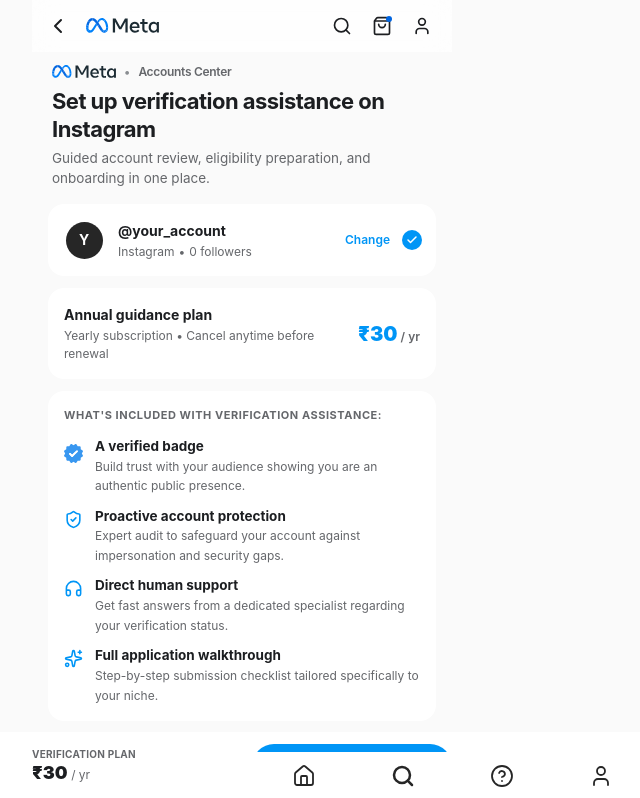
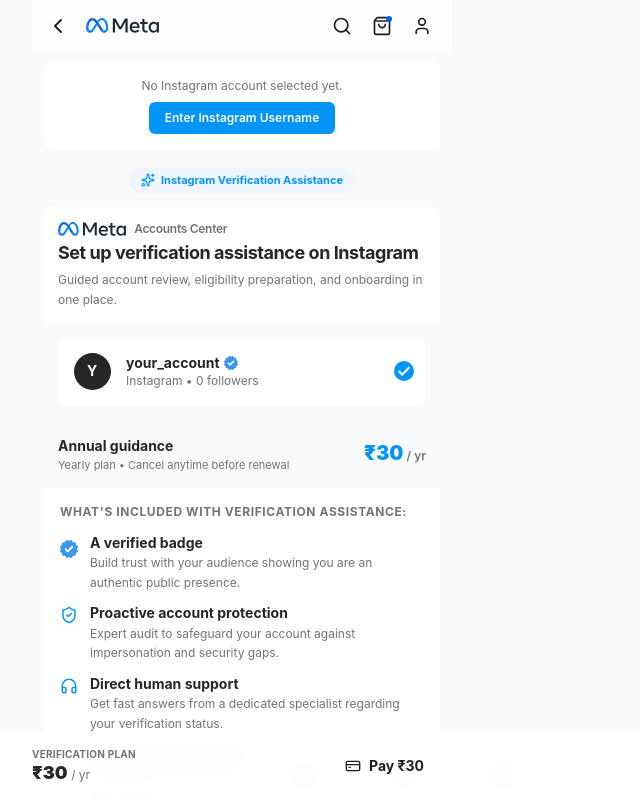
Before and after one commit to keshav1919/badge, a React (Vite) app: page /plans in a window 1280 px wide. Shown: the top 798 px of the page, without its empty margins (398-1038 px from the left). Built offline with nearby package versions, Linux system fonts and the light colour scheme.

Commit message:
Revert "fix(plans): redesign Meta Accounts Center header, fix spacing and hierarchy, and eliminate duplicate profile cards"
This reverts commit 529b76b5b1896751c56af085c01d6e282c03825d.

```diff
--- a/src/components/PlanCard.jsx
+++ b/src/components/PlanCard.jsx
@@ -1,7 +1,6 @@
-import React, { useState } from 'react';
+import React, { useState, useEffect } from 'react';
 import { useNavigate } from 'react-router-dom';
 import {
-  Check,
   ShieldCheck,
   Headphones,
   Sparkles,
@@ -15,7 +14,7 @@
 import { useUser } from '../context/UserContext';
 import paymentService from '../services/paymentService';
 
-export const PlanCard = ({ onOpenUsernameModal }) => {
+export const PlanCard = () => {
   const navigate = useNavigate();
   const { currentUser } = useUser();
   const [isProcessing, setIsProcessing] = useState(false);
@@ -83,28 +82,29 @@
 
   return (
     <>
-      {/* Top Meta Accounts Center Page Header (Spacious, authentic Meta styling) */}
-      <div className="text-left mb-4 px-1">
-        <div className="flex items-center gap-2 mb-2">
-          <MetaLogo height={14} />
-          <span className="text-[#8A8D91] text-xs leading-none">•</span>
-          <span className="text-xs font-semibold text-[#65676B] tracking-tight">
+      <div className="w-full max-w-[420px] mx-auto bg-white rounded-lg border border-[#DBDBDB] overflow-hidden">
+        {/* Meta Accounts Center Header Banner */}
+        <div className="p-3.5 border-b border-[#EFEFEF] space-y-1">
+          <div className="flex items-center gap-2 mb-1">
+            <MetaLogo size={18} />
+            <span className="text-xs font-semibold text-[#737373] tracking-tight">
               Accounts Center
             </span>
           </div>
-        <h1 className="text-[22px] font-bold text-[#1C1E21] tracking-tight leading-[1.25] mb-1.5">
+          <h2 className="text-lg font-bold text-[#262626] tracking-tight leading-snug">
             Set up verification assistance on Instagram
-        </h1>
-        <p className="text-[13.5px] text-[#65676B] leading-[1.45]">
+          </h2>
+          <p className="text-xs text-[#737373] leading-relaxed">
             Guided account review, eligibility preparation, and onboarding in one place.
           </p>
         </div>
 
-      {/* Selected Account Profile Card (Native Instagram card) */}
-      <div className="bg-white rounded-2xl border border-black/[0.08] p-3.5 mb-3 flex items-center justify-between text-left">
+        {/* Profile Selector Tile (Exact Meta style) */}
+        <div className="p-3.5 bg-[#FAFAFA] border-b border-[#EFEFEF]">
+          <div className="bg-white rounded-lg border border-[#DBDBDB] p-3 flex items-center justify-between">
             <div className="flex items-center gap-3 min-w-0">
               <div className="w-11 h-11 rounded-full p-[2px] ig-story-gradient shrink-0">
-            <div className="w-full h-full rounded-full bg-white p-[1.5px] overflow-hidden">
+                <div className="w-full h-full rounded-full bg-white p-[1.5px]">
                   {avatarSrc ? (
                     <img
                       src={avatarSrc}
@@ -114,66 +114,48 @@
                     />
                   ) : (
                     <div className="w-full h-full rounded-full bg-[#262626] text-white flex items-center justify-center text-sm font-bold">
-                  {(displayUser.username || 'U').charAt(0).toUpperCase()}
+                      {displayUser.username.charAt(0).toUpperCase()}
                     </div>
                   )}
                 </div>
               </div>
               <div className="min-w-0">
-            <div className="font-bold text-[14px] text-[#1C1E21] truncate">
-              @{displayUser.username}
+                <div className="flex items-center gap-1 font-bold text-sm text-[#262626] truncate">
+                  <span className="truncate">{displayUser.username}</span>
+                  <VerifiedBadge size={14} className="shrink-0" />
                 </div>
-            <div className="text-[12px] text-[#65676B] truncate flex items-center gap-1 mt-0.5">
-              <span>Instagram</span>
-              <span>•</span>
-              <span>{displayUser.followers || '0'} followers</span>
-              {displayUser.isPrivate !== undefined && (
-                <>
-                  <span>•</span>
-                  <span>{displayUser.isPrivate ? 'Private' : 'Public'}</span>
-                </>
-              )}
+                <div className="text-xs text-[#737373] truncate">
+                  Instagram • {displayUser.followers || '0'} followers
                 </div>
               </div>
             </div>
 
-        <div className="flex items-center gap-2 shrink-0 ml-2">
-          {onOpenUsernameModal && (
-            <button
-              type="button"
-              onClick={onOpenUsernameModal}
-              className="text-xs font-semibold text-[#0095F6] hover:text-[#1877F2] transition-colors px-1 py-0.5 cursor-pointer"
-            >
-              Change
-            </button>
-          )}
-          <div className="w-5 h-5 rounded-full bg-[#0095F6] flex items-center justify-center text-white shrink-0">
-            <Check className="w-3 h-3 stroke-[3]" />
+            {/* Selected Radio Indicator */}
+            <div className="w-5 h-5 rounded-full bg-[#0095F6] flex items-center justify-center text-white shrink-0 ml-2">
+              <svg className="w-3 h-3 fill-current stroke-current" viewBox="0 0 20 20">
+                <path d="M0 11l2-2 5 5L18 3l2 2L7 18z" />
+              </svg>
             </div>
           </div>
         </div>
 
-      {/* Pricing Summary Card */}
-      <div className="bg-white rounded-2xl border border-black/[0.08] p-4 mb-3 flex items-center justify-between text-left">
+        {/* Pricing Summary (No button in page) */}
+        <div className="p-3.5 bg-[#F8FAFC] border-b border-[#EFEFEF] flex items-center justify-between">
           <div>
-          <span className="text-[14px] font-bold text-[#1C1E21] block">
-            Annual guidance plan
-          </span>
-          <p className="text-[12px] text-[#65676B] mt-0.5">
-            Yearly subscription • Cancel anytime before renewal
-          </p>
+            <span className="text-sm font-bold text-[#262626]">Annual guidance</span>
+            <p className="text-[11px] text-[#737373]">Yearly plan • Cancel anytime before renewal</p>
           </div>
-        <div className="text-right shrink-0 ml-3">
+          <div className="text-right">
             <span className="text-xl font-black text-[#0095F6]">
               {formatCurrency(PAYMENT_CONFIG.amount)}
             </span>
-          <span className="text-xs font-semibold text-[#65676B]"> / yr</span>
+            <span className="text-xs font-semibold text-[#737373]"> / yr</span>
           </div>
         </div>
 
-      {/* Meta Accounts Center What's Included Feature List */}
-      <div className="bg-white rounded-2xl border border-black/[0.08] p-4 text-left space-y-3.5 mb-4">
-        <div className="text-[11px] font-bold uppercase tracking-wider text-[#65676B]">
+        {/* Meta Accounts Center Feature List */}
+        <div className="p-4 space-y-3.5 bg-white">
+          <div className="text-xs font-bold uppercase tracking-wider text-[#737373]">
             What's included with verification assistance:
           </div>
 
@@ -184,16 +166,16 @@
                 <div key={i} className="flex items-start gap-3">
                   <div className="mt-0.5 shrink-0">
                     {b.isCustomBadge ? (
-                    <VerifiedBadge size={19} color="#3897F0" />
+                      <VerifiedBadge size={18} />
                     ) : (
-                    <Icon className={`w-[19px] h-[19px] ${b.color || 'text-[#0095F6]'}`} />
+                      <Icon className={`w-[18px] h-[18px] ${b.color || 'text-[#0095F6]'}`} />
                     )}
                   </div>
-                <div className="space-y-0.5 min-w-0">
-                  <div className="text-[13.5px] font-bold text-[#1C1E21] leading-tight">
+                  <div className="space-y-0.5">
+                    <div className="text-sm font-bold text-[#262626] leading-tight">
                       {b.title}
                     </div>
-                  <div className="text-[12px] text-[#65676B] leading-relaxed">
+                    <div className="text-xs text-[#737373] leading-relaxed">
                       {b.desc}
                     </div>
                   </div>
@@ -202,29 +184,30 @@
             })}
           </div>
         </div>
+      </div>
 
       {/* Permanently Fixed Footer Bottom Bar with Pay Button */}
-      <div className="fixed bottom-0 left-0 right-0 z-40 bg-white/95 backdrop-blur-md border-t border-black/[0.08] p-3">
-        <div className="max-w-[420px] mx-auto flex items-center justify-between gap-4">
-          <div className="text-left">
-            <div className="text-[10px] uppercase font-bold text-[#65676B] tracking-wide">
+      <div className="fixed bottom-0 left-0 right-0 z-50 bg-white/95 backdrop-blur-md border-t border-[#DBDBDB] p-3">
+        <div className="max-w-[420px] mx-auto flex items-center justify-between gap-3">
+          <div>
+            <div className="text-[10px] uppercase font-bold text-[#737373] tracking-wide">
               Verification Plan
             </div>
-            <div className="text-lg font-black text-[#1C1E21] leading-tight">
+            <div className="text-lg font-black text-[#262626] leading-tight">
               {formatCurrency(PAYMENT_CONFIG.amount)}{' '}
-              <span className="text-xs font-normal text-[#65676B]">/ yr</span>
+              <span className="text-xs font-normal text-[#737373]">/ yr</span>
             </div>
           </div>
           <button
             type="button"
             onClick={handleDirectPay}
             disabled={isProcessing}
-            className="flex-1 max-w-[200px] h-11 rounded-full bg-[#0095F6] hover:bg-[#1877F2] active:bg-[#0081D6] text-white text-[14px] font-semibold flex items-center justify-center gap-2 transition-colors cursor-pointer"
+            className="ig-btn-primary px-7 h-11 text-sm font-bold flex items-center gap-2 rounded-md active:scale-95 transition-all cursor-pointer"
           >
             {isProcessing ? (
               <>
                 <Loader2 className="w-4 h-4 animate-spin" />
-                <span>Preparing...</span>
+                <span>Preparing Payment...</span>
               </>
             ) : (
               <>
--- a/src/pages/Plans.jsx
+++ b/src/pages/Plans.jsx
@@ -1,12 +1,18 @@
 import React, { useState } from 'react';
+import { Check, Sparkles } from 'lucide-react';
 import { PlanCard } from '../components/PlanCard';
+import { InstagramBanner } from '../components/InstagramBanner';
 import { UsernameModal } from '../components/UsernameModal';
+import { PLANS_DATA } from '../data/plans';
+import { useUser } from '../context/UserContext';
 
 export const Plans = () => {
+  const plan = PLANS_DATA[0];
+  const { currentUser } = useUser();
   const [isModalOpen, setIsModalOpen] = useState(false);
 
   return (
-    <div className="w-full max-w-[420px] mx-auto px-4 pt-3 pb-24 select-none">
+    <div className="w-full max-w-[420px] mx-auto px-3 py-2.5 pb-24 space-y-3 select-none">
       {/* Username Modal for changing accounts */}
       <UsernameModal
         isOpen={isModalOpen}
@@ -14,8 +20,42 @@
         redirectPath="/plans"
       />
 
-      {/* Primary Verification Plan Flow */}
-      <PlanCard onOpenUsernameModal={() => setIsModalOpen(true)} />
+      {/* Top Banner: Dynamic Instagram Profile Banner */}
+      <InstagramBanner
+        user={currentUser}
+        onChangeUsername={() => setIsModalOpen(true)}
+      />
+
+      {/* Sleek Compact Header */}
+      <div className="text-center pt-0.5 pb-0.5">
+        <div className="inline-flex items-center gap-1.5 px-3 py-1 rounded-full bg-blue-50 border border-blue-100 text-[11px] font-bold text-[#0095F6]">
+          <Sparkles className="w-3.5 h-3.5" />
+          <span>Instagram Verification Assistance</span>
+        </div>
+      </div>
+
+      {/* Featured Plan Card with Direct Pay Button */}
+      <div>
+        <PlanCard plan={plan} />
+      </div>
+
+      {/* What We Provide */}
+      <div className="bg-white rounded-lg border border-[#DBDBDB] p-4 space-y-3">
+        <h4 className="font-bold text-sm text-[#0F1419] flex items-center gap-2">
+          <div className="w-5 h-5 rounded-full bg-blue-50 flex items-center justify-center text-[#0095F6]">
+            <Check className="w-3.5 h-3.5 stroke-[3]" />
+          </div>
+          <span>What We Provide</span>
+        </h4>
+        <ul className="space-y-2 text-xs text-neutral-700">
+          {plan.whatIncluded.map((item, idx) => (
+            <li key={idx} className="flex items-start gap-2">
+              <span className="text-[#0095F6] font-bold">•</span>
+              <span>{item}</span>
+            </li>
+          ))}
+        </ul>
+      </div>
     </div>
   );
 };
```
Lines whose indentation alone changed are shown as unchanged.
